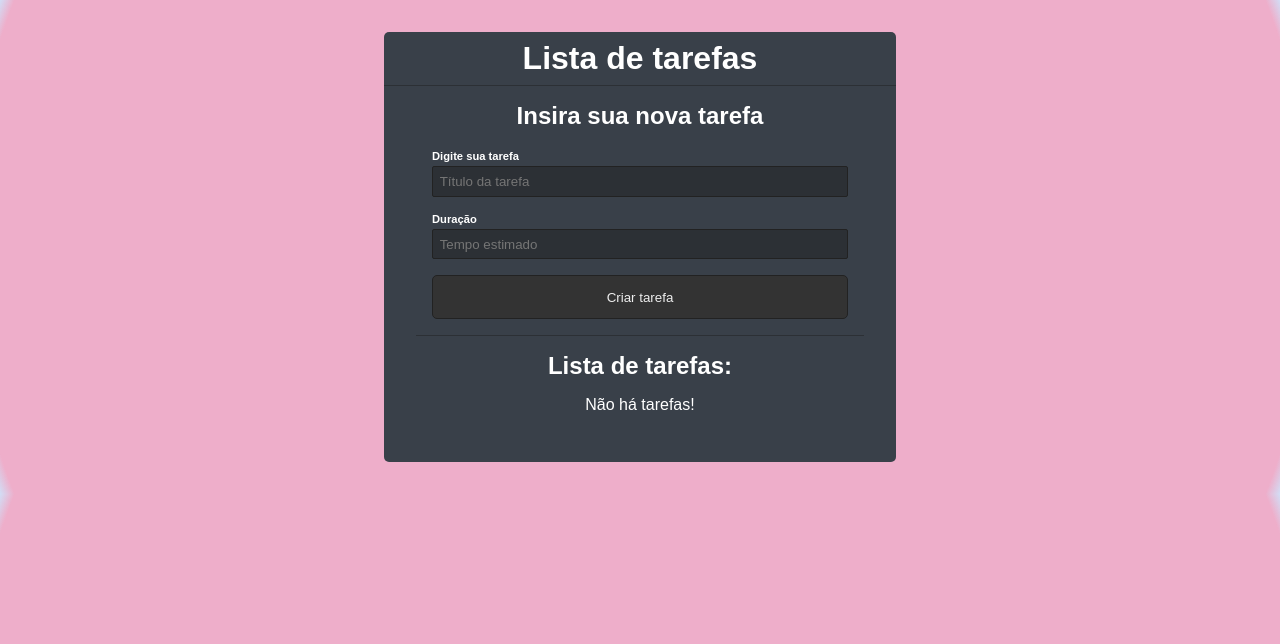
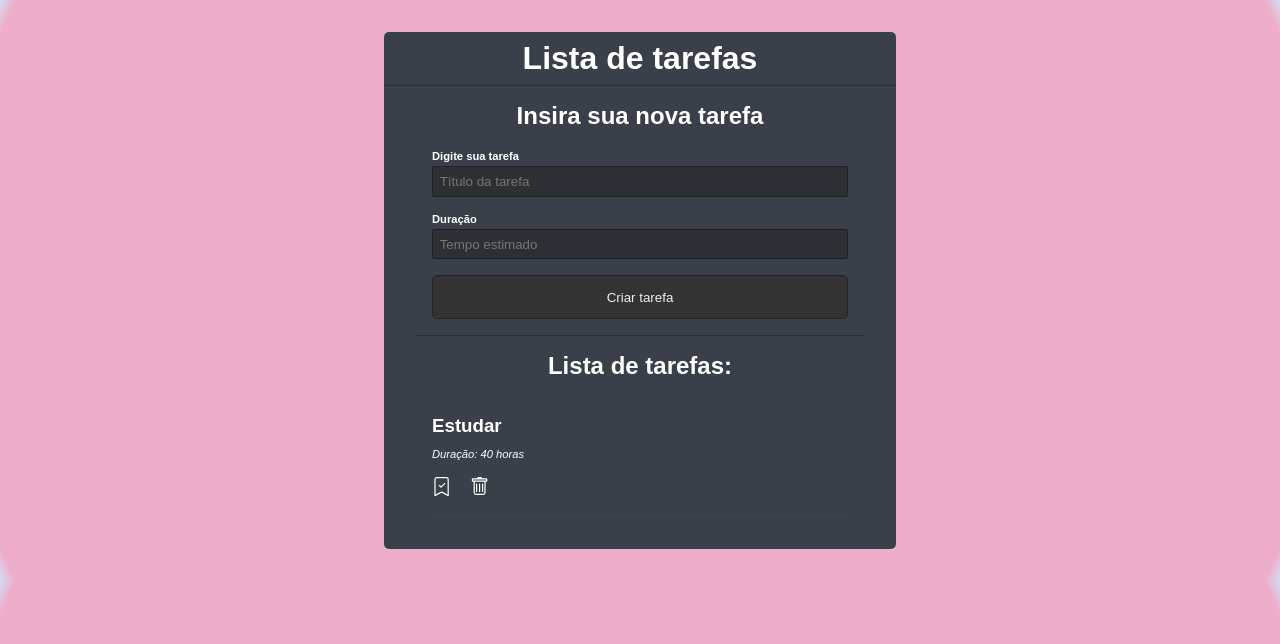
Before and after one commit to laralrnc/ToDoListREACT, a React (Create React App) app: page / in a window 1280 px wide. Shown: the top 644 px of the page. Built offline with nearby package versions, Linux system fonts and the light colour scheme; data requests are answered from the project's data file.

Commit message:
Correção hora e horas

```diff
--- a/data/db.json
+++ b/data/db.json
@@ -1,3 +1,10 @@
 {
-  "todos": []
+  "todos": [
+    {
+      "id": 0.7119943481957651,
+      "title": "Estudar",
+      "time": "40",
+      "done": false
+    }
+  ]
 }
--- a/src/App.js
+++ b/src/App.js
@@ -111,7 +111,7 @@ function App() {
         {todos.map((todo) => (
           <div className='todo' key={todo.id}>
             <h3 className={todo.done ? "todo-done" : ""}>{todo.title}</h3>
-            <p>Duração: {todo.time}</p>
+            <p>Duração: {todo.time >1 ? todo.time +" horas" : todo.time + " hora"}</p>
             <div className='actions'>
               <span onClick={() => handleEdit(todo)}>
                 {!todo.done ? <BsBookmarkCheck /> : <BsBookmarkCheckFill />}
```
